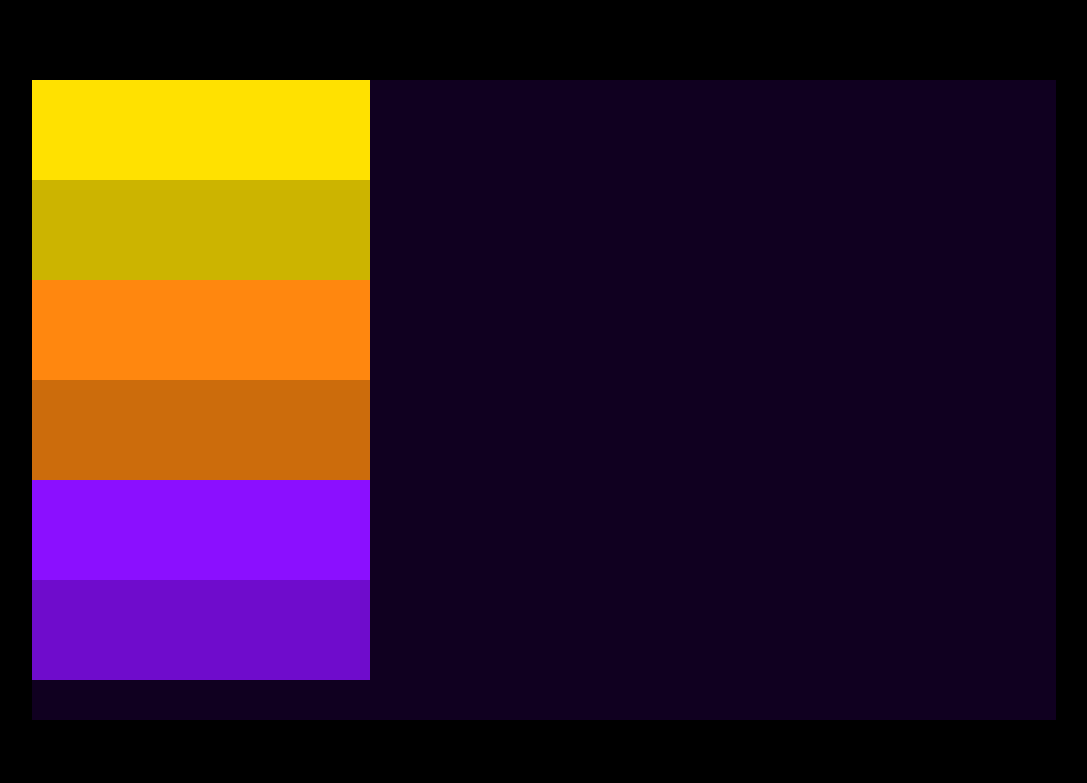
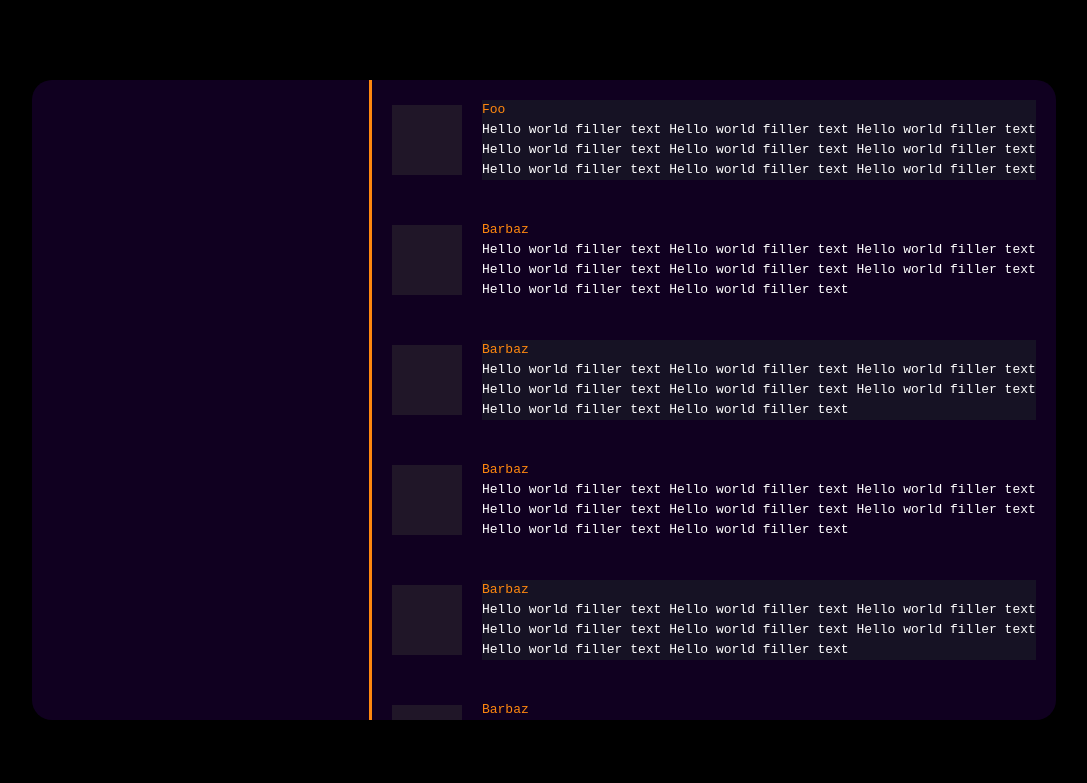
Before and after one commit to Norgret/chat-room, a plain HTML site: page html/chat.html in a window 1280 px wide. Shown: the whole page, without its empty margins (96-1183 px from the left). Drawn offline with Linux system fonts and the light colour scheme.

Commit message:
added scrolling text display

```diff
--- a/html/chat.html
+++ b/html/chat.html
@@ -12,16 +12,106 @@
 
 		<div id='chat-entry'>
 
-			<div class='color-box'></div>
-			<div class='color-box'></div>
-			<div class='color-box'></div>
-			<div class='color-box'></div>
-			<div class='color-box'></div>
-			<div class='color-box'></div>
-
 		</div>
 
 		<div id='chat-display'>
+
+			<div class='message'>
+				<div class='sender-icon'>
+				</div>
+
+				<div class='message-body'>
+					<div class='sender-username text'>
+						Foo
+					</div>
+					<div class='content text'>
+						<p class='text'>Hello world filler text Hello world filler text Hello world filler text Hello world filler text Hello world filler text Hello world filler text Hello world filler text Hello world filler text Hello world filler text</p>
+					</div>
+				</div>
+			</div>
+
+			<div class='message'>
+				<div class='sender-icon'>
+				</div>
+
+				<div class='message-body'>
+					<div class='sender-username text'>
+						Barbaz
+					</div>
+					<div class='content text'>
+						<p class='text'>Hello world filler text Hello world filler text Hello world filler text Hello world filler text Hello world filler text Hello world filler text Hello world filler text Hello world filler text</p>
+					</div>
+				</div>
+			</div>
+
+
+
+			<div class='message'>
+				<div class='sender-icon'>
+				</div>
+
+				<div class='message-body'>
+					<div class='sender-username text'>
+						Barbaz
+					</div>
+					<div class='content text'>
+						<p class='text'>Hello world filler text Hello world filler text Hello world filler text Hello world filler text Hello world filler text Hello world filler text Hello world filler text Hello world filler text</p>
+					</div>
+				</div>
+			</div>
+			<div class='message'>
+				<div class='sender-icon'>
+				</div>
+
+				<div class='message-body'>
+					<div class='sender-username text'>
+						Barbaz
+					</div>
+					<div class='content text'>
+						<p class='text'>Hello world filler text Hello world filler text Hello world filler text Hello world filler text Hello world filler text Hello world filler text Hello world filler text Hello world filler text</p>
+					</div>
+				</div>
+			</div>
+			<div class='message'>
+				<div class='sender-icon'>
+				</div>
+
+				<div class='message-body'>
+					<div class='sender-username text'>
+						Barbaz
+					</div>
+					<div class='content text'>
+						<p class='text'>Hello world filler text Hello world filler text Hello world filler text Hello world filler text Hello world filler text Hello world filler text Hello world filler text Hello world filler text</p>
+					</div>
+				</div>
+			</div>
+			<div class='message'>
+				<div class='sender-icon'>
+				</div>
+
+				<div class='message-body'>
+					<div class='sender-username text'>
+						Barbaz
+					</div>
+					<div class='content text'>
+						<p class='text'>Hello world filler text Hello world filler text Hello world filler text Hello world filler text Hello world filler text Hello world filler text Hello world filler text Hello world filler text</p>
+					</div>
+				</div>
+			</div>
+			<div class='message'>
+				<div class='sender-icon'>
+				</div>
+
+				<div class='message-body'>
+					<div class='sender-username text'>
+						Barbaz
+					</div>
+					<div class='content text'>
+						<p class='text'>Hello world filler text Hello world filler text Hello world filler text Hello world filler text Hello world filler text Hello world filler text Hello world filler text Hello world filler text</p>
+					</div>
+				</div>
+			</div>
+
 		</div>
 
 	</div>
--- a/styles/scss/chat.scss
+++ b/styles/scss/chat.scss
@@ -1,31 +1,70 @@
 @import 'main.scss';
+
+$chat-message-margin: 20px;
+$chat-user-icon-size: 70px;
+
+
+@mixin flex-row {
+	display: flex;
+	flex-direction: row;
+}
+@mixin flex-column {
+	display: flex;
+	flex-direction: column;
+}
 
 
 #chat-container {
+	@include flex-row;
 	width: 80vw;
 	height: 80vh;
 	background-color: $spacegray;
+	border-radius: $container-border-radius;
 }
 
 #chat-entry {
 	width: 33%;
 	height: 100%;
+	border-right: 3px solid $orange;
 
-	.color-box {
-		width: 100%;
-		height: 100px;
-	}:nth-child(1) {
-		background-color: $yellow;
-	}:nth-child(3) {
-		background-color: $orange;
-	}:nth-child(5) {
-		background-color: $purple;
-	}:nth-child(2) {
-		background-color: $dark-yellow;
-	}:nth-child(4) {
-		background-color: $dark-orange;
-	}:nth-child(6) {
-		background-color: $dark-purple;
+}
+
+#chat-display {
+	@include flex-column;
+	width: 67%;
+	height: 100%;
+	overflow-y: scroll;
+
+
+	.message {
+		@include flex-row;
+		align-items: center;
+		margin: $chat-message-margin;
+
+		.sender-icon {
+			min-width: $chat-user-icon-size;
+			height: $chat-user-icon-size;
+			margin-right: 20px;
+			background-color: #201628;
+		}
+
+		.message-body {
+			.sender-username {
+				color: $orange;
+			}
+		}
+	}
+	.message:nth-child(odd) .message-body {
+		background-color: #161224;
 	}
 
 }
+
+@media (max-width: 600px) {
+	#chat-container {
+		@include flex-column;
+	}
+	#chat-entry {
+
+	}
+}
--- a/styles/scss/main.scss
+++ b/styles/scss/main.scss
@@ -10,6 +10,8 @@ $dark-yellow: #CCB400;
 $dark-orange: #CC6C0C;
 $dark-purple: #6F0CCC;
 
+$container-border-radius: 20px;
+
 
 body {
 	display: flex;
@@ -19,3 +21,8 @@ body {
 	min-height: 100vh;
 	background-color: $black;
 }
+.text {
+	font-family: monospace;
+	line-height: 20px;
+	color: #ffffff;
+}
```
Also changed, not shown: styles/css/chat.css, styles/css/main.css.
